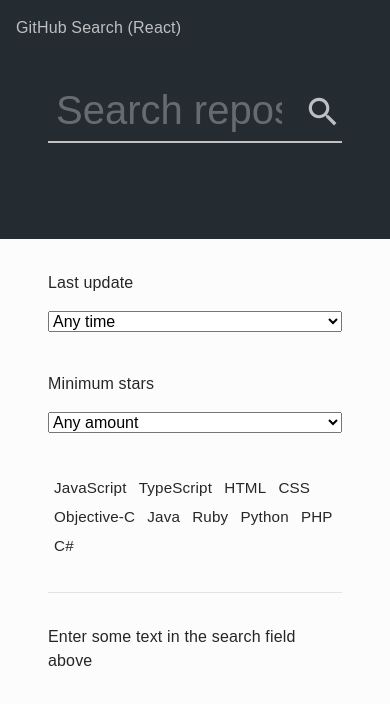
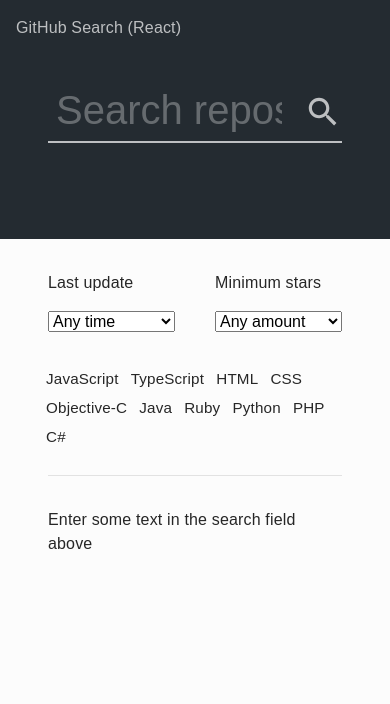
Before and after one commit to garciaalvaro/github-search-react, a React app: page / in a window 390 px wide. Shown: the top 704 px of the page. Built offline with nearby package versions, Linux system fonts and the light colour scheme.

Commit message:
Fixed responsive styles

```diff
--- a/src/components/App/_layout.styl
+++ b/src/components/App/_layout.styl
@@ -58,6 +58,12 @@
 	border-bottom 1px solid var(--color_01)
 	margin-bottom 2em
 
+	> .container
+		min-width 0
+
+	@media screen and (max-width: 600px)
+		grid-template-columns 1fr 1fr
+
 @media screen and (max-width: 600px)
 
 	#content
--- a/src/components/Languages/Languages.tsx
+++ b/src/components/Languages/Languages.tsx
@@ -20,7 +20,7 @@
  * Languages component
  */
 export const Languages: FunctionComponent = () => (
-	<div className="container container--content-fluid">
+	<div id="languages" className="container container--content-fluid">
 		{languages.map(language => (
 			<Language key={language} language={language} />
 		))}
```
